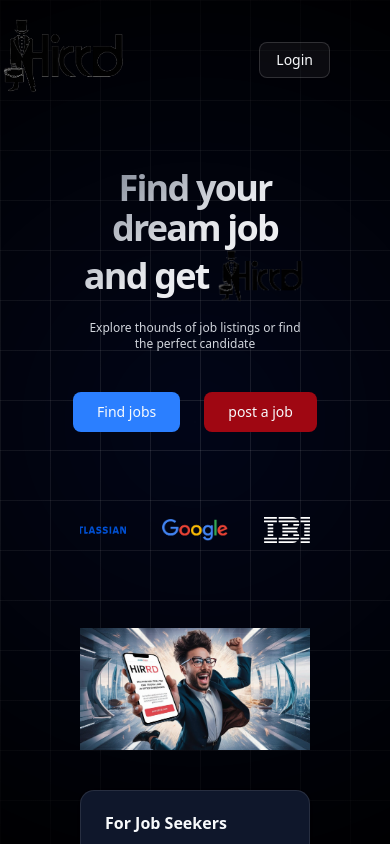
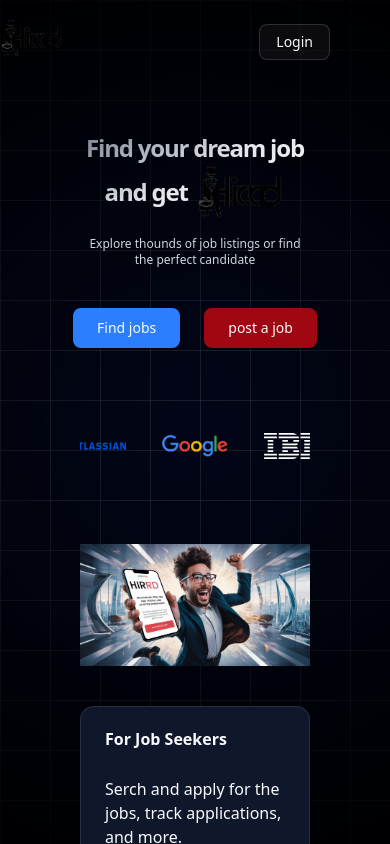
Before and after one commit to patelradhi/HireLoop, a React (Vite) app: page / in a window 390 px wide. Shown: the top 844 px of the page. Built offline with nearby package versions, Linux system fonts and the light colour scheme; no server answers.

Commit message:
minor change in style

```diff
--- a/src/components/header.jsx
+++ b/src/components/header.jsx
@@ -27,7 +27,7 @@ function Header() {
 		<>
 			<nav className=" py-4 flex justify-between items-center">
 				<Link>
-					<img src="logo-dark.png" alt="logo" className="h-20 w-auto" />
+					<img src="/logo-dark.png" alt="logo" className="h-10 sm:h-14 lg:h-20 mr-4" />
 				</Link>
 				<div className="flex gap-7">
 					<SignedOut>
@@ -47,7 +47,7 @@ function Header() {
 						<UserButton
 							appearance={{
 								elements: {
-									avatarBox: 'w-16 h-16 mr-10 ', // Outer wrapper
+									avatarBox: 'w-16 h-16 mr-10 ring-0', // Outer wrapper
 									avatarImage: 'w-16 h-16',
 								},
 							}}
--- a/src/pages/landing.jsx
+++ b/src/pages/landing.jsx
@@ -12,7 +12,7 @@ function LandingPage() {
 		<>
 			<main className="flex flex-col  gap-10 sm:gap-20 py-10 sm:py-20 px-20">
 				<section className="text-center">
-					<h1 className="flex flex-col justify-center items-center gradient-title text-4xl font-bold sm:text-6xl lg:text-8xl tracking-tighter py-4">
+					<h1 className="flex flex-col justify-center items-center gradient-title text-2xl font-bold sm:text-5xl lg:text-6xl tracking-tighter py-4">
 						Find your dream job {''}
 						<span className="flex items-center gap-2 sm:gap-6">
 							and get {''}
--- a/src/pages/my-jobs.jsx
+++ b/src/pages/my-jobs.jsx
@@ -12,7 +12,7 @@ const MyJobs = () => {
 
 	return (
 		<div>
-			<h1 className="gradient-title font-bold text-4xl sm:text-5xl text-center pb-8">
+			<h1 className="gradient-title font-bold text-3xl sm:text-5xl text-center pb-8">
 				{user?.unsafeMetadata?.role === 'candidate' ? 'My Applications' : 'My Jobs'}
 			</h1>
 			{user?.unsafeMetadata?.role === 'candidate' ? <CreatedApplications /> : <CreatedJobs />}
--- a/src/pages/onboarding.jsx
+++ b/src/pages/onboarding.jsx
@@ -27,7 +27,7 @@ function Onboarding() {
 
 	return (
 		<div className="flex flex-col items-center justify-center mt-32">
-			<h2 className="gradient-title font-bold text-7xl sm:text-8xl tracking-tighter">I am a...</h2>
+			<h2 className="gradient-title font-bold text-6xl sm:text-7xl tracking-tighter">I am a...</h2>
 			<div className="mt-16 grid grid-cols-2 gap-4 w-full md:px-40">
 				<Button
 					variant="blue"
--- a/src/pages/post-jobs.jsx
+++ b/src/pages/post-jobs.jsx
@@ -79,7 +79,7 @@ const PostJob = () => {
 
 	return (
 		<div>
-			<h1 className="gradient-title font-bold text-5xl sm:text-7xl text-center pb-8">Post a Job</h1>
+			<h1 className="gradient-title font-bold text-3xl sm:text-5xl text-center pb-8">Post a Job</h1>
 			<form onSubmit={handleSubmit(onSubmit)} className="flex flex-col gap-4 p-4 pb-0">
 				<Input placeholder="Job Title" {...register('title')} />
 				{errors.title && <p className="text-red-500">{errors.title.message}</p>}
--- a/src/pages/saved-jobs.jsx
+++ b/src/pages/saved-jobs.jsx
@@ -25,7 +25,7 @@ function SavedJobs() {
 
 	return (
 		<div>
-			<h1 className="gradient-title font-bold text-4xl sm:text-5xl text-center pb-8"> Saved Jobs</h1>
+			<h1 className="gradient-title font-bold text-3xl sm:text-5xl text-center pb-8"> Saved Jobs</h1>
 			{loadingSavedJobs === false && (
 				<div
 					className={`mt-8 ${
```
